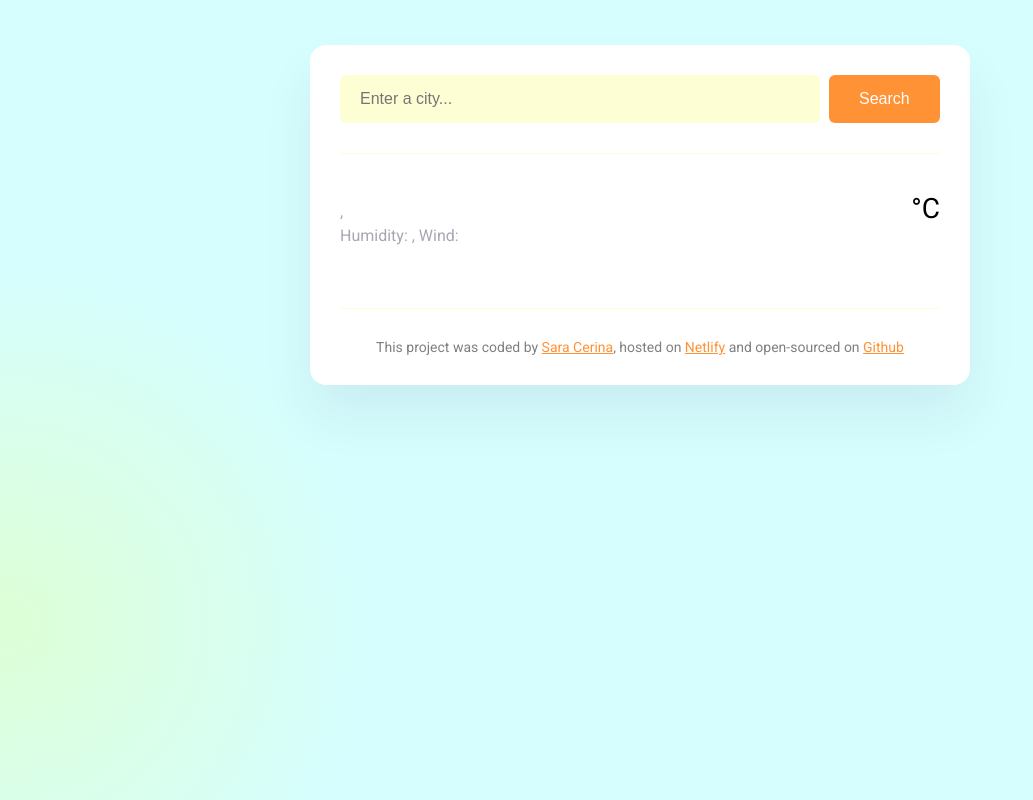
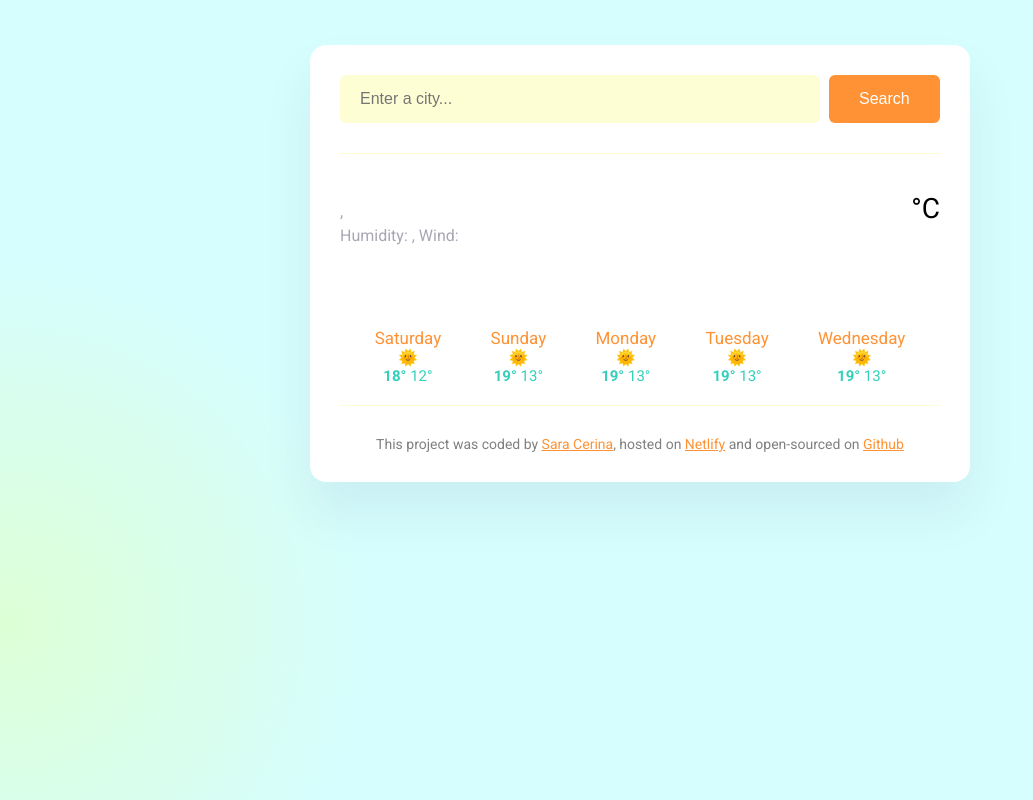
Before and after one commit to SaraCerina/Forecast, a plain HTML site: page index.html in a window 1280 px wide. Shown: the whole page, without its empty margins (0-1033 px from the left). Drawn offline with nearby package versions, Linux system fonts and the light colour scheme; no server answers.

Commit message:
Added HTML and CSS for the upcoming forecast section
Created a new section on the page to cater for the upcoming forecast functionality - added HTML elements and styles them using CSS

```diff
--- a/index.html
+++ b/index.html
@@ -41,9 +41,54 @@
         <div id="current-weather-temperature">
           <span id="weather-emoji"></span>
           <span id="weather-value"></span>
-          <span id="weather-unit">&deg;C </span>
+          <span id="weather-unit">&deg;C</span>
         </div>
       </main>
+
+      <div class="forecast-section">
+        <div class="forecast-date">
+          <div class="forecast-day">Saturday</div>
+          <div class="forecast-icon">🌞</div>
+          <div class="forecast-temperature">
+            <span class="forecast-maximum">18&deg; </span>
+            <span class="forecast-minimum">12&deg;</span>
+          </div>
+        </div>
+        <div class="forecast-date">
+          <div class="forecast-day">Sunday</div>
+          <div class="forecast-icon">🌞</div>
+          <div class="forecast-temperature">
+            <span class="forecast-maximum">19&deg; </span>
+            <span class="forecast-minimum">13&deg;</span>
+          </div>
+        </div>
+
+        <div class="forecast-date">
+          <div class="forecast-day">Monday</div>
+          <div class="forecast-icon">🌞</div>
+          <div class="forecast-temperature">
+            <span class="forecast-maximum">19&deg; </span>
+            <span class="forecast-minimum">13&deg;</span>
+          </div>
+        </div>
+
+        <div class="forecast-date">
+          <div class="forecast-day">Tuesday</div>
+          <div class="forecast-icon">🌞</div>
+          <div class="forecast-temperature">
+            <span class="forecast-maximum">19&deg; </span>
+            <span class="forecast-minimum">13&deg;</span>
+          </div>
+        </div>
+        <div class="forecast-date">
+          <div class="forecast-day">Wednesday</div>
+          <div class="forecast-icon">🌞</div>
+          <div class="forecast-temperature">
+            <span class="forecast-maximum">19&deg; </span>
+            <span class="forecast-minimum">13&deg;</span>
+          </div>
+        </div>
+      </div>
 
       <footer>
         This project was coded by
--- a/src/style.css
+++ b/src/style.css
@@ -73,8 +73,8 @@ main {
 }
 
 #weather-emoji {
- width: 80px;
- height: 80px;
+  width: 80px;
+  height: 80px;
   position: relative;
   top: 5px;
   margin-right: -6px;
@@ -90,6 +90,30 @@ main {
   position: relative;
   top: -40px;
 }
+
+.forecast-section {
+  margin: 20px 10px;
+  text-align: center;
+  display: flex;
+  justify-content: space-around;
+}
+
+.forecast-day {
+  color: #ff9234;
+  font-size: 17px;
+}
+.forecast-temperature {
+  font-size: 15px;
+  color: #35d0ba;
+}
+
+.forecast-maximum {
+  font-weight: 700;
+}
+.forecast-minimum {
+  font-weight: 400;
+}
+
 footer {
   border-top: 1px solid #fefed5;
   padding: 30px 0 0 0;
```
